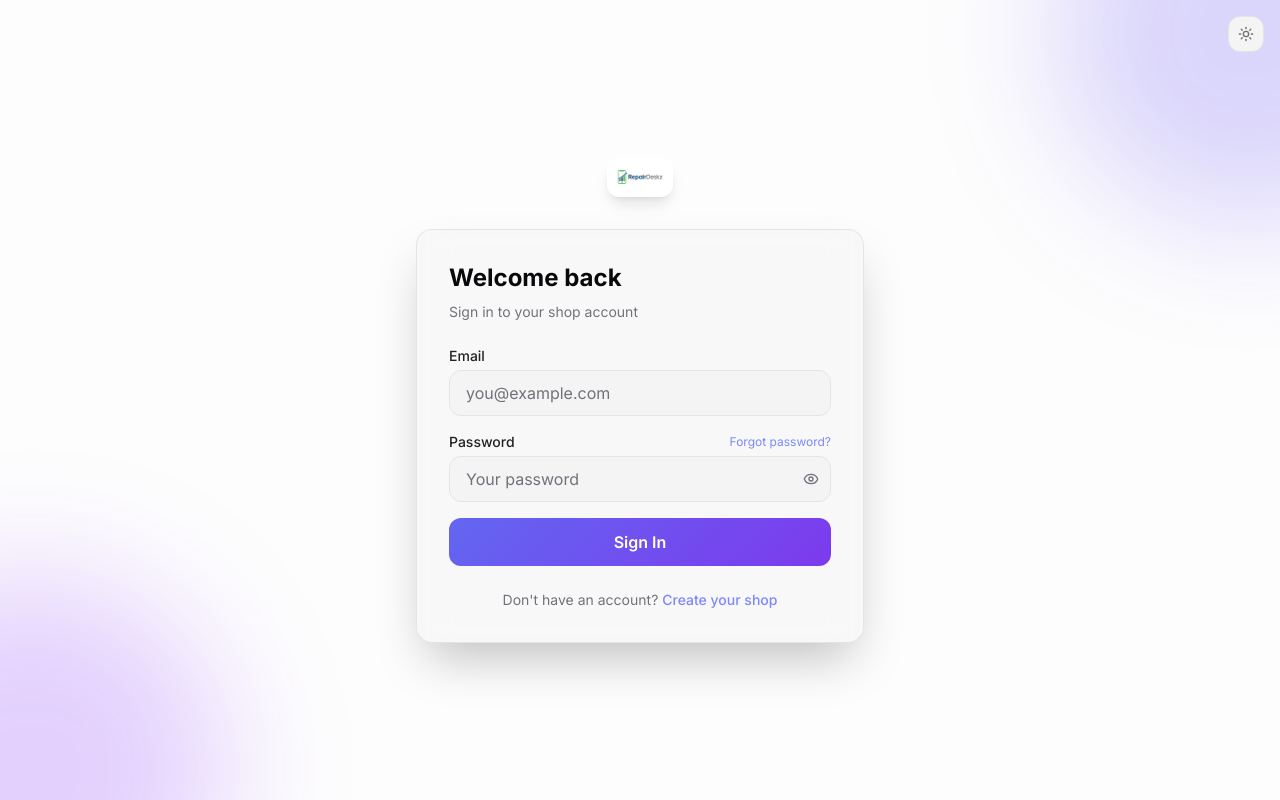
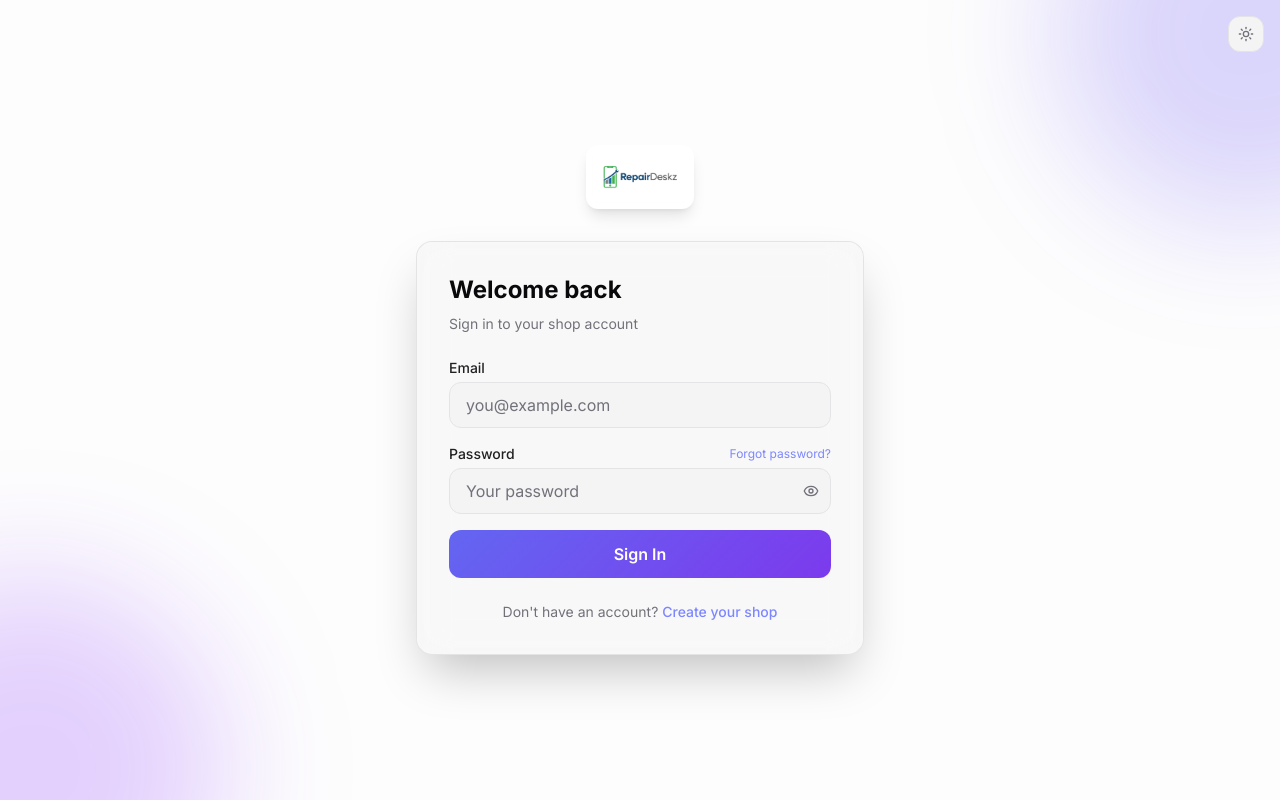
Before and after one commit to mohd98zaid/RepairDesk, a Next.js app in the folder apps/web/: page /login in a window 1280 px wide. Built offline with nearby package versions, Linux system fonts and the light colour scheme; no server answers.

Commit message:
style: aggressively increase logo size on login and sidebar

```diff
--- a/apps/web/app/(auth)/login/page.tsx
+++ b/apps/web/app/(auth)/login/page.tsx
@@ -171,7 +171,7 @@ export default function LoginPage() {
 
             <div className="relative w-full max-w-md">
                 <div className="flex items-center gap-3 mb-8 justify-center">
-                    <img src="/logo.png" alt="RepairDeskz" className="h-10 w-auto object-contain bg-white rounded-xl p-1 shadow-lg" />
+                    <img src="/logo.png" alt="RepairDeskz" className="h-16 w-auto object-contain bg-white rounded-xl p-1.5 shadow-lg" />
                 </div>
 
                 <div className="glass rounded-2xl p-5 sm:p-8 shadow-2xl">
--- a/apps/web/components/layout/AppShell.tsx
+++ b/apps/web/components/layout/AppShell.tsx
@@ -717,7 +717,7 @@ export default function AppShell({ children }: { children: React.ReactNode }) {
             <aside className="hidden md:flex flex-col w-64 border-r border-border bg-card p-4 gap-2 h-screen overflow-y-auto sticky top-0">
                 {/* Logo + Bell */}
                 <div className="flex items-center gap-2.5 mb-4 px-1">
-                    <img src="/logo.png" alt="RepairDeskz" className="h-8 w-auto object-contain bg-white rounded-md flex-shrink-0" />
+                    <img src="/logo.png" alt="RepairDeskz" className="h-12 w-auto object-contain bg-white rounded-lg p-1.5 flex-shrink-0" />
                     <span className="flex-1"></span>
                     <OfflineSyncManager />
                     <NotificationsBell dropdownClassName="fixed top-16 left-64 w-80 max-h-[80vh] shadow-[0_10px_40px_rgba(0,0,0,0.5)]" />
@@ -728,7 +728,7 @@ export default function AppShell({ children }: { children: React.ReactNode }) {
             {/* Mobile top bar */}
             <div className="md:hidden fixed top-0 left-0 right-0 z-50 flex items-center justify-between px-4 py-3 bg-card/90 backdrop-blur-md border-b border-border">
                 <div className="flex items-center gap-2">
-                    <img src="/logo.png" alt="RepairDeskz" className="h-7 w-auto object-contain bg-white rounded shadow-sm" />
+                    <img src="/logo.png" alt="RepairDeskz" className="h-10 w-auto object-contain bg-white rounded p-1 shadow-sm" />
                 </div>
                 <div className="flex items-center gap-1">
                     <OfflineSyncManager />
```
